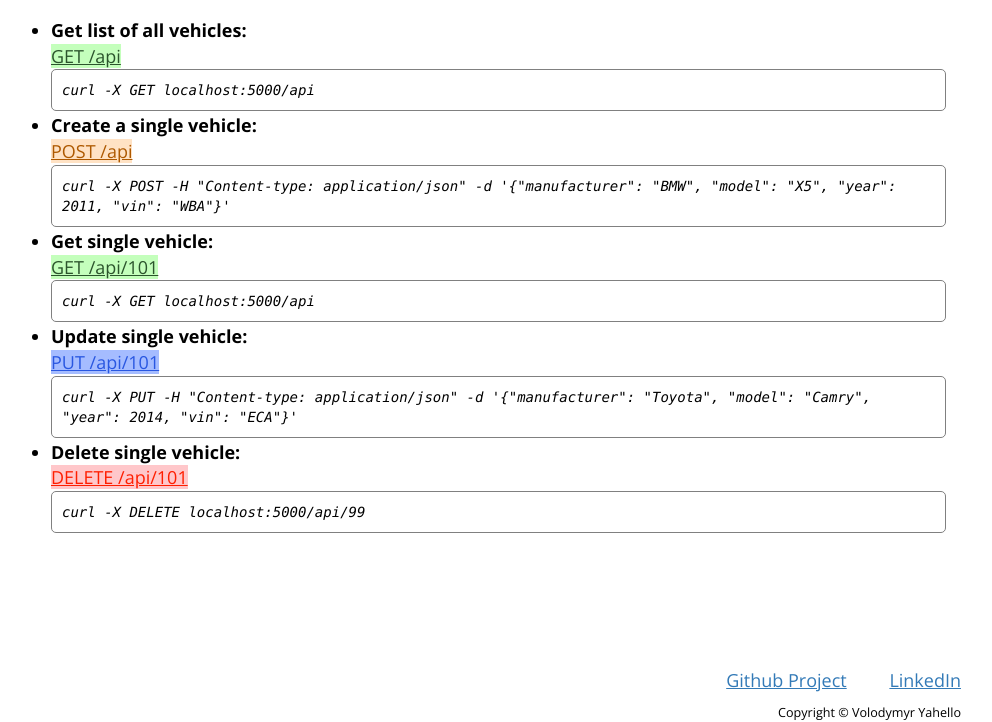
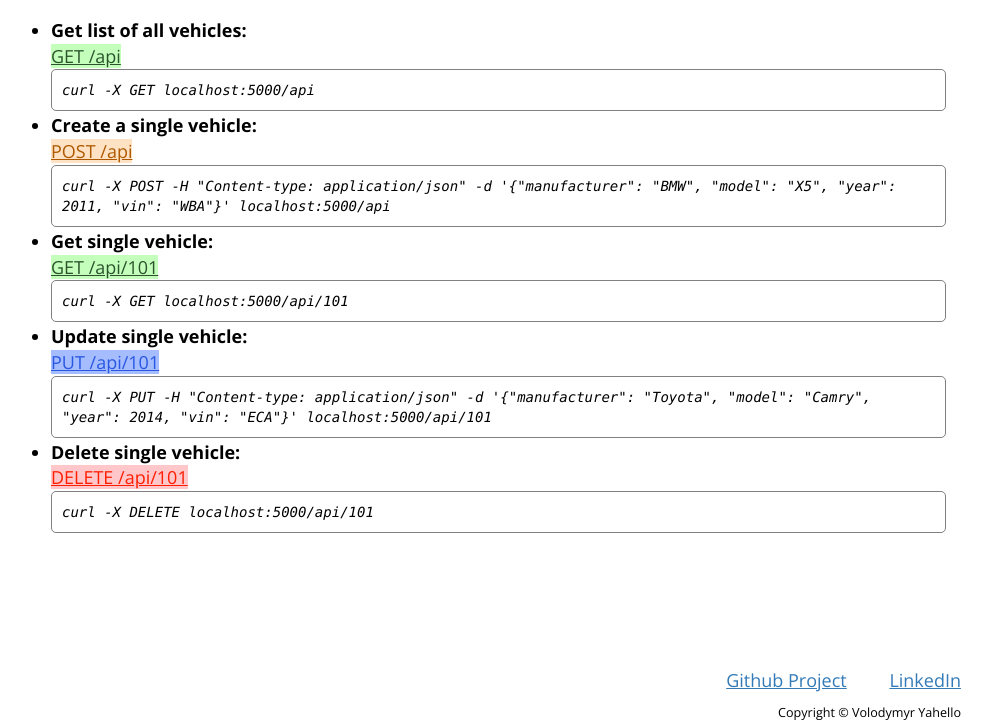
Before and after one commit to vyahello/fake-vehicles-api, a Python web app: template templates/home/index.html in a window 1280 px wide. Shown: the part 218-940 px from the top of the page, without its empty margins (264-1256 px from the left). Run offline with Jinja, Linux system fonts and the light colour scheme; the template is opened without the code that fills it, so the values that code supplies are empty; some libraries are stand-ins or nearby versions; some web fonts are replaced.

Commit message:
Fix API endpoints for POST and PUT requests in "index.html" file

```diff
--- a/templates/home/index.html
+++ b/templates/home/index.html
@@ -18,25 +18,25 @@
                     <strong>Create a single vehicle:</strong><br>
                     <a class="post" href="/api">POST /api</a>
                     <br>
-                    <div class="request"><i>curl -X POST -H "Content-type: application/json" -d '{"manufacturer": "BMW", "model": "X5", "year": 2011, "vin": "WBA"}'</i></div>
+                    <div class="request"><i>curl -X POST -H "Content-type: application/json" -d '{"manufacturer": "BMW", "model": "X5", "year": 2011, "vin": "WBA"}' localhost:5000/api</i></div>
                 </li>
                 <li>
                     <strong>Get single vehicle:</strong><br>
                     <a class="get" href="/api/101">GET /api/101</a>
                     <br>
-                    <div class="request"><i>curl -X GET localhost:5000/api</i></div>
+                    <div class="request"><i>curl -X GET localhost:5000/api/101</i></div>
                 </li>
                 <li>
                     <strong>Update single vehicle:</strong><br>
                     <a class="put" href="/api/101">PUT /api/101</a>
                     <br>
-                    <div class="request"><i>curl -X PUT -H "Content-type: application/json" -d '{"manufacturer": "Toyota", "model": "Camry", "year": 2014, "vin": "ECA"}'</i></div>
+                    <div class="request"><i>curl -X PUT -H "Content-type: application/json" -d '{"manufacturer": "Toyota", "model": "Camry", "year": 2014, "vin": "ECA"}' localhost:5000/api/101</i></div>
                 </li>
                 <li>
                     <strong>Delete single vehicle:</strong><br>
                     <a class="delete" href="/api/101">DELETE /api/101</a>
                     <br>
-                    <div class="request"><i>curl -X DELETE localhost:5000/api/99</i></div>
+                    <div class="request"><i>curl -X DELETE localhost:5000/api/101</i></div>
                 </li>
             </ul>
             </p>
```
Also changed, not shown: static/demo.png.
